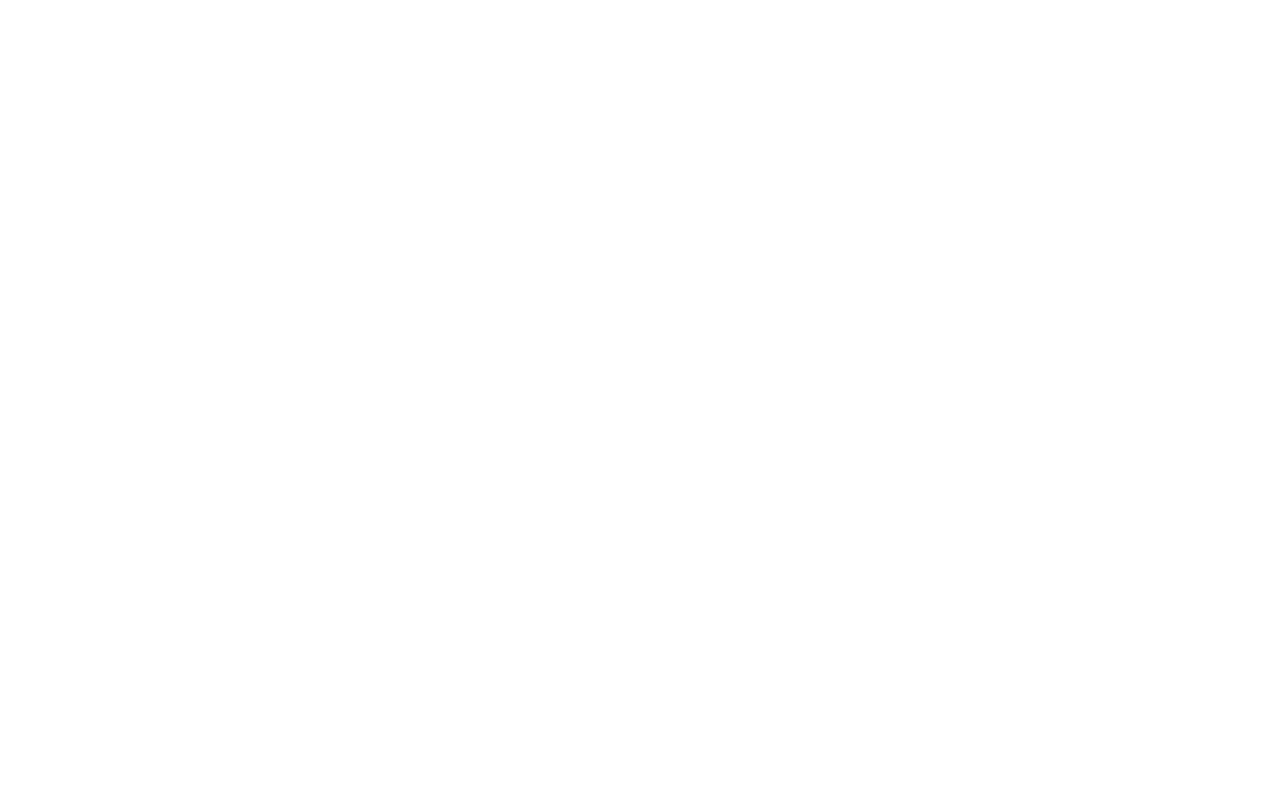
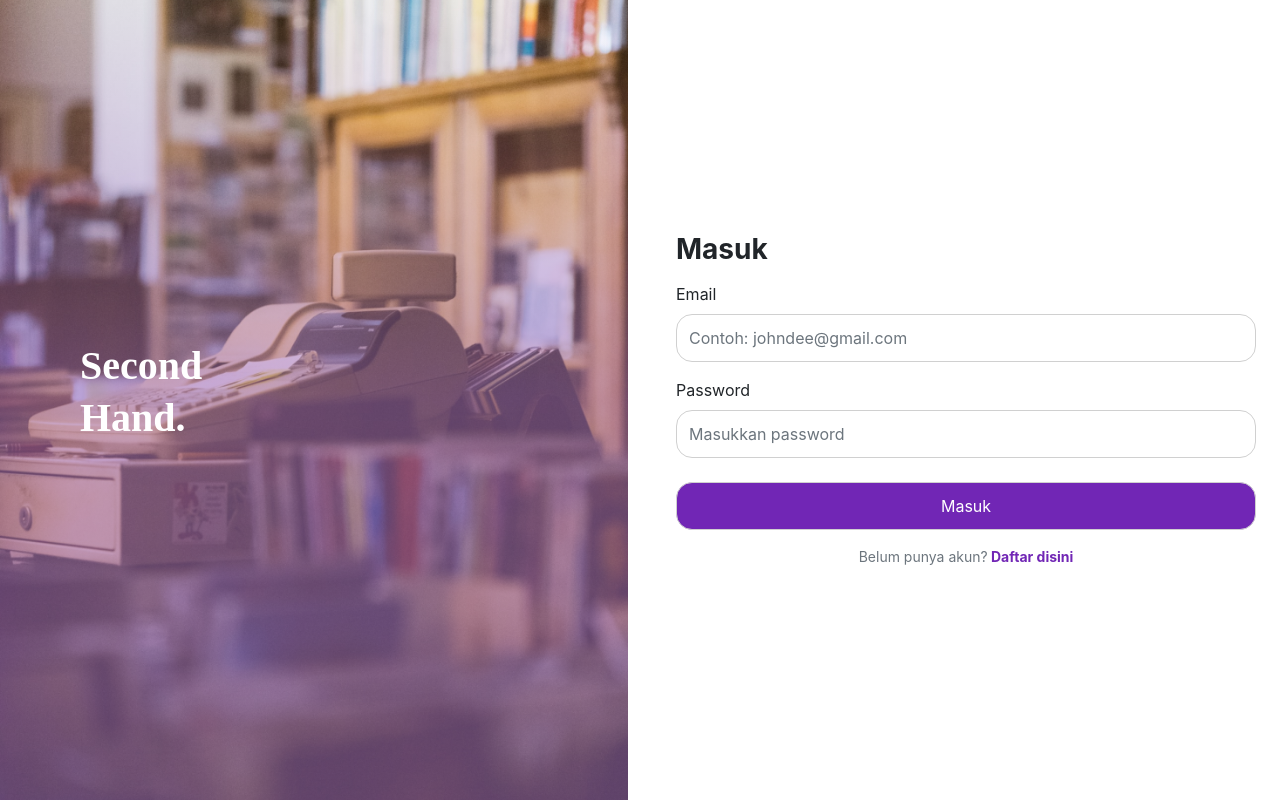
Before and after one commit to HaikalHdytullah/FE-Team-1-Final-Project, a React (Create React App) app: page /login in a window 1280 px wide. Before the commit this address had no page. Built offline with nearby package versions, Linux system fonts and the light colour scheme.

Commit message:
add Login

```diff
--- /dev/null
+++ b/src/components/LeftLogin.jsx
@@ -0,0 +1,23 @@
+import React from "react";
+import "../css/Login.css";
+
+import Background from "../img/login-image.png";
+
+function LeftLogin() {
+  return (
+    <>
+      <div className="left-container">
+        <img src={Background} alt="backgrounf.png" className="image" />
+        <div className="gradient"></div>
+        <div className="text-container">
+          <div className="text">
+            <p>Second</p>
+            <p>Hand.</p>
+          </div>
+        </div>
+      </div>
+    </>
+  );
+}
+
+export default LeftLogin;
--- /dev/null
+++ b/src/components/RightLogin.jsx
@@ -0,0 +1,44 @@
+import React from "react";
+import "../css/Register.css";
+import { Container, Form, Button } from "react-bootstrap";
+
+function RightLogin() {
+  return (
+    <>
+      <Container className="form-container">
+        <Form className="form">
+          <h3>Masuk</h3>
+          <Form.Group controlId="formBasicEmail" className="margin-component">
+            <Form.Label className="label">Email</Form.Label>
+            <Form.Control
+              type="text"
+              className="form-border"
+              placeholder="Contoh: johndee@gmail.com"
+            />
+          </Form.Group>
+          <Form.Group controlId="password" className="margin-component">
+            <Form.Label className="label">Password</Form.Label>
+            <Form.Control
+              type="password"
+              className="form-border"
+              placeholder="Masukkan password"
+            />
+          </Form.Group>
+          <div className="margin-component">
+            <Button type="submit" className="w-100 mt-2 mb-3 color form-border">
+              Masuk
+            </Button>
+          </div>
+          <Form.Text className="margin-component">
+            <center>
+              Belum punya akun?
+              <a href="#"> Daftar disini</a>
+            </center>
+          </Form.Text>
+        </Form>
+      </Container>
+    </>
+  );
+}
+
+export default RightLogin;
--- /dev/null
+++ b/src/css/Login.css
@@ -0,0 +1,88 @@
+/* Left component */
+.left-container {
+  position: relative;
+  height: 100vh;
+}
+
+.image {
+  position: absolute;
+  object-fit: cover;
+  width: 100%;
+  height: 100%;
+}
+
+.gradient {
+  position: absolute;
+  width: 100%;
+  height: 100vh;
+  display: flex;
+
+  z-index: 1;
+  background-image: linear-gradient(
+    360deg,
+    #a06ece 50%,
+    rgba(160, 110, 206, 0) 100%
+  );
+  opacity: 0.5;
+}
+
+.text-container {
+  position: absolute;
+  display: flex;
+  flex-direction: column;
+  height: 100vh;
+}
+
+.text {
+  color: #ffffff;
+  margin-left: 80px;
+  margin-top: auto;
+  margin-bottom: auto;
+  font-family: "Poppins";
+  font-style: normal;
+  font-weight: 700;
+  font-size: 40px;
+  line-height: 36px;
+  z-index: 2;
+}
+
+/* Right component */
+
+h3 {
+  font-weight: 700;
+}
+
+.label {
+  font-weight: 400;
+}
+
+.form-border {
+  border: 1px solid #d0d0d0;
+  border-radius: 16px;
+  height: 48px;
+}
+
+.color {
+  background: #7126b5;
+}
+
+a {
+  text-decoration: none;
+  color: #7126b5;
+  font-weight: 700;
+}
+
+.margin-component {
+  margin-top: 16px;
+}
+
+.form-container {
+  display: flex;
+  flex-direction: column;
+  height: 100vh;
+}
+
+.form {
+  margin-top: auto;
+  margin-bottom: auto;
+}
--- a/src/index.js
+++ b/src/index.js
@@ -8,11 +8,12 @@
 
 import App from "./App";
 import LandingPage from "./pages/LandingPage";
+import Login from "./pages/Login";
 import Register from "./pages/Register";
 
 import reportWebVitals from "./reportWebVitals";
 import { Provider } from "react-redux";
-import { GoogleOAuthProvider } from "@react-oauth/google";
+// import { GoogleOAuthProvider } from "@react-oauth/google";
 import store from "./redux/store";
 
 const root = ReactDOM.createRoot(document.getElementById("root"));
@@ -21,6 +22,7 @@
     <BrowserRouter>
       <Routes>
         <Route path="/" element={<App />} />
+        <Route path="/login" element={<Login />} />
         <Route path="/register" element={<Register />} />
         <Route path="/home" element={<LandingPage />} />
       </Routes>
--- /dev/null
+++ b/src/pages/Login.jsx
@@ -0,0 +1,22 @@
+import { Row, Col } from "react-bootstrap";
+
+// Import components
+import LeftLogin from "../components/LeftLogin";
+import RightLogin from "../components/RightLogin";
+import "../css/Login.css";
+
+const Login = () => {
+  return (
+    <>
+      <Row>
+        <Col>
+          <LeftLogin />
+        </Col>
+        <Col>
+          <RightLogin />
+        </Col>
+      </Row>
+    </>
+  );
+};
+export default Login;
```
Also changed, not shown: src/img/login-image.png (added).
